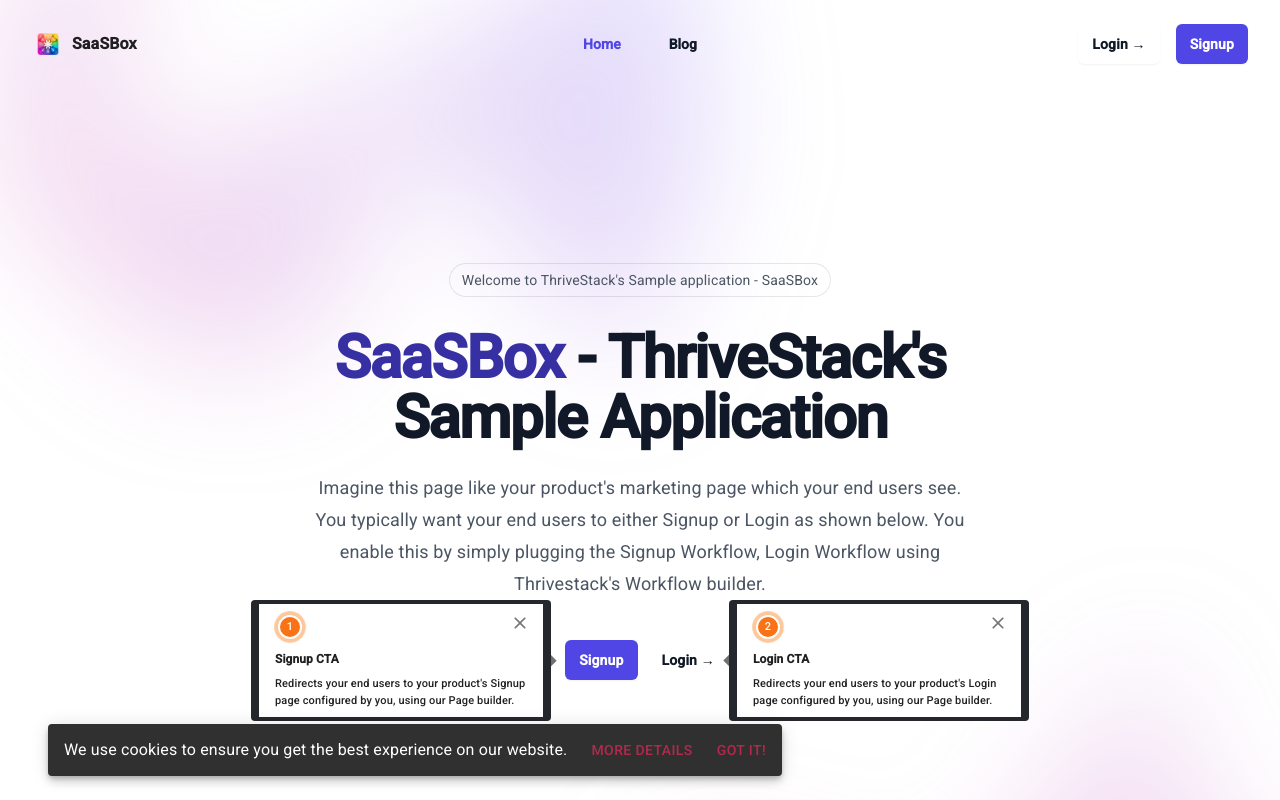
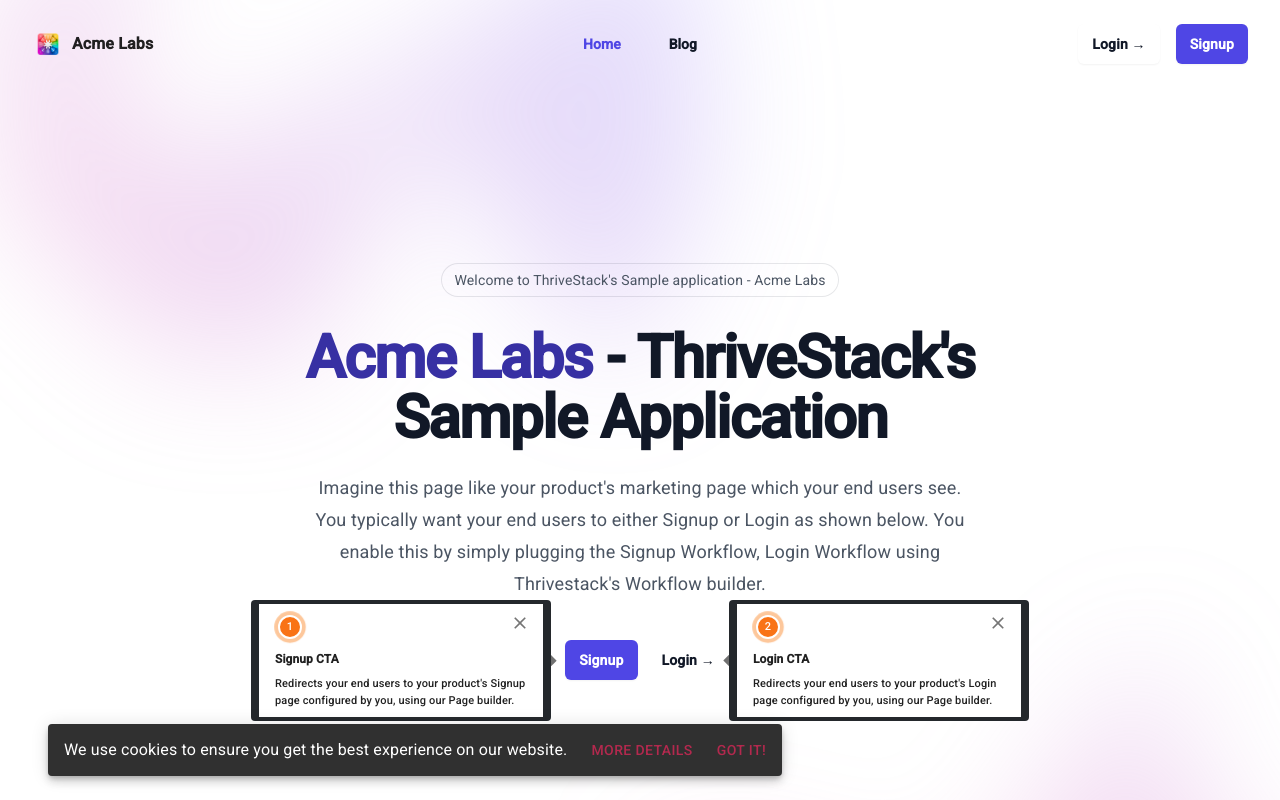
Before and after one commit to Thrivestack-public/sample-app-marketing-page, a React (Create React App) app: page / in a window 1280 px wide. Shown: the top 800 px of the page. Built offline with nearby package versions, Linux system fonts and the light colour scheme; a web font is replaced by a local one.

Commit message:
Added Changes to modify Signup and Login URL

```diff
--- a/public/index.html
+++ b/public/index.html
@@ -48,7 +48,7 @@
     <meta name="msapplication-TileColor" content="#ffffff" />
     <meta name="msapplication-TileImage" content="/ms-icon-144x144.png" />
     <meta name="theme-color" content="#ffffff" />
-    <meta name="description" content="SaaSBox" />
+    <meta name="description" content="Acme Labs" />
     <!--
       manifest.json provides metadata used when your web app is added to the
       homescreen on Android. See https://developers.google.com/web/fundamentals/engage-and-retain/web-app-manifest/
@@ -77,7 +77,7 @@
       href="https://fonts.googleapis.com/css?family=Baloo+Bhaijaan%7CRoboto:300,400,500&display=swap"
       rel="stylesheet"
     />
-    <title>SaaSBox</title>
+    <title>Acme Labs</title>
   </head>
   <body>
     <noscript> You need to enable JavaScript to run this app. </noscript>
--- a/src/constants.js
+++ b/src/constants.js
@@ -1,2 +1,2 @@
-export const thriveSignupUrl = "https://signup.saasbox.online";
-export const thriveLoginUrl = "http://login.saasbox.online/";
+export const thriveSignupUrl = "https://ts.prod.saasproduct.app/f01334c6-f726-11ee-bd2a-e60358d08e04/980b098a-f727-11ee-9452-c6b0e2ef0e53/99ec7e1b-f727-11ee-8fb6-a664c6f522c8/";
+export const thriveLoginUrl = "https://ts.prod.saasproduct.app/f01334c6-f726-11ee-bd2a-e60358d08e04/980b098a-f727-11ee-9452-c6b0e2ef0e53/9d6b7263-f727-11ee-8fb6-a664c6f522c8/";
--- a/src/marketing/components/Main.js
+++ b/src/marketing/components/Main.js
@@ -29,13 +29,13 @@
 
   const selectHome = useCallback(() => {
     smoothScrollTop();
-    document.title = "SampleSaas -  a SaaS application";
+    document.title = "Acme Labs - a SaaS application";
     setSelectedTab("Home");
   }, [setSelectedTab]);
 
   const selectBlog = useCallback(() => {
     smoothScrollTop();
-    document.title = "SampleSaas - Blog";
+    document.title = "Acme Labs - Blog";
     setSelectedTab("Blog");
   }, [setSelectedTab]);
 
--- a/src/marketing/components/blog/BlogPost.js
+++ b/src/marketing/components/blog/BlogPost.js
@@ -36,7 +36,7 @@
   const { classes, date, title, src, content, otherArticles } = props;
 
   useEffect(() => {
-    document.title = `SampleSaas - ${title}`;
+    document.title = `Acme Labs - ${title}`;
     smoothScrollTop();
   }, [title]);
 
--- a/src/marketing/components/footer/Footer.js
+++ b/src/marketing/components/footer/Footer.js
@@ -104,7 +104,7 @@
           <div className="space-y-8">
             <img className="h-7" src="/brand_logo.png" alt="Company name" />
             <p className="text-sm leading-6 text-gray-600">
-              SaaSBox is your scheduling automation platform for eliminating the
+              Acme Labs is your scheduling automation platform for eliminating the
               back-and-forth emails to find the perfect time — and so much more.
             </p>
             <div className="flex space-x-6">
--- a/src/marketing/components/navigation/NavBar.js
+++ b/src/marketing/components/navigation/NavBar.js
@@ -10,7 +10,7 @@
 import { Bars3Icon, XMarkIcon } from "@heroicons/react/24/outline";
 
 import NavigationDrawer from "../../../shared/components/NavigationDrawer";
-import { thriveSignupUrl } from "../../../constants";
+import { thriveLoginUrl, thriveSignupUrl } from "../../../constants";
 
 function NavBar(props) {
   const { handleMobileDrawerClose, mobileDrawerOpen, selectedTab } = props;
@@ -44,7 +44,7 @@
               className="-m-1.5 p-1.5 flex gap-2 justify-center items-center font-semibold"
             >
               <img className="h-8 w-auto" src="/brand_logo.png" alt="" />
-              <span>SaaSBox</span>
+              <span>Acme Labs</span>
             </a>
           </div>
           <div className="flex lg:hidden">
@@ -92,7 +92,9 @@
           </div>
           <div className="hidden lg:flex lg:flex-1 lg:justify-end gap-4">
             <a
-              href="#"
+              href={thriveLoginUrl}
+              onClick={handleMobileDrawerClose}
+              target={"_blank"}
               className="rounded-md bg-white px-3.5 py-2.5 text-sm font-semibold text-gray-900 shadow-sm hover:bg-indigo-500 hover:text-white focus-visible:outline focus-visible:outline-2 focus-visible:outline-offset-2 focus-visible:outline-indigo-600"
             >
               Login <span aria-hidden="true">→</span>
@@ -117,7 +119,7 @@
           <Dialog.Panel className="fixed inset-y-0 right-0 z-50 w-full overflow-y-auto bg-white px-6 py-6 sm:max-w-sm sm:ring-1 sm:ring-gray-900/10">
             <div className="flex items-center justify-between">
               <a href="#" className="-m-1.5 p-1.5">
-                <span>SaaSBox</span>
+                <span>Acme Labs</span>
                 <img
                   className="h-8 w-auto"
                   src="https://tailwindui.com/img/logos/mark.svg?color=indigo&shade=600"
--- a/src/textConstants.js
+++ b/src/textConstants.js
@@ -1,7 +1,7 @@
 export const textConstants = {
   HERO_SECTION_WELCOME_CHIP_TEXT:
-    "Welcome to ThriveStack's Sample application - SaaSBox",
-  HERO_SECTION_TITLE_PART_ONE: "SaaSBox",
+    "Welcome to ThriveStack's Sample application - Acme Labs",
+  HERO_SECTION_TITLE_PART_ONE: "Acme Labs",
   HERO_SECTION_TITLE_PART_TWO: " - ThriveStack's Sample Application",
   HERO_SECTION_DESCRIPTION:
     "Imagine this page like your product's marketing page which your end users see. You typically want your end users to either Signup or Login as shown below. You enable this by simply plugging the Signup Workflow, Login Workflow using Thrivestack's Workflow builder.",
@@ -9,7 +9,7 @@
   IMAGE_SECTION_TITLE: "See Sample App In Action - Signup Flow",
 
   PRICING_SECTION_CHIP_TEXT: "Pricing",
-  PRICING_SECTION_TITLE: "Pricing Section of SaaSBox",
+  PRICING_SECTION_TITLE: "Pricing Section of Acme Labs",
   PRICING_SECTION_DESCRIPTION:
     "Imagine the section below as your product's Pricing section or Pricing page that your end users see. Your product can have different pricing plans which can be plugged with disparate Signup Workflows created by you using Thrivestack's Workflow Builder. Notice that when you hover over the Signup buttons under different pricing plans, the URL has different parameters (If you are using Chrome, look at the bottom left of the browser).",
 
@@ -29,5 +29,5 @@
     "Redirects your end users to your product's SignUp page, but, with pricing-specific URL and parameters.",
 
   SAASBOX_FOOTER_TEXT:
-    "SaaSBox is Thrivestack's sample application to help SaaS Builders like you understand how our platform enables your product to become product-led by integrating Thrivestack's Workflows at various product touchpoints. This sample app also gives a demonstration of the lifecycle of the integrations and your product's end user's journey.",
+    "Acme Labs is Thrivestack's sample application to help SaaS Builders like you understand how our platform enables your product to become product-led by integrating Thrivestack's Workflows at various product touchpoints. This sample app also gives a demonstration of the lifecycle of the integrations and your product's end user's journey.",
 };
```
Also changed, not shown: 1 other file (tests, documents, lock files or other folders).
